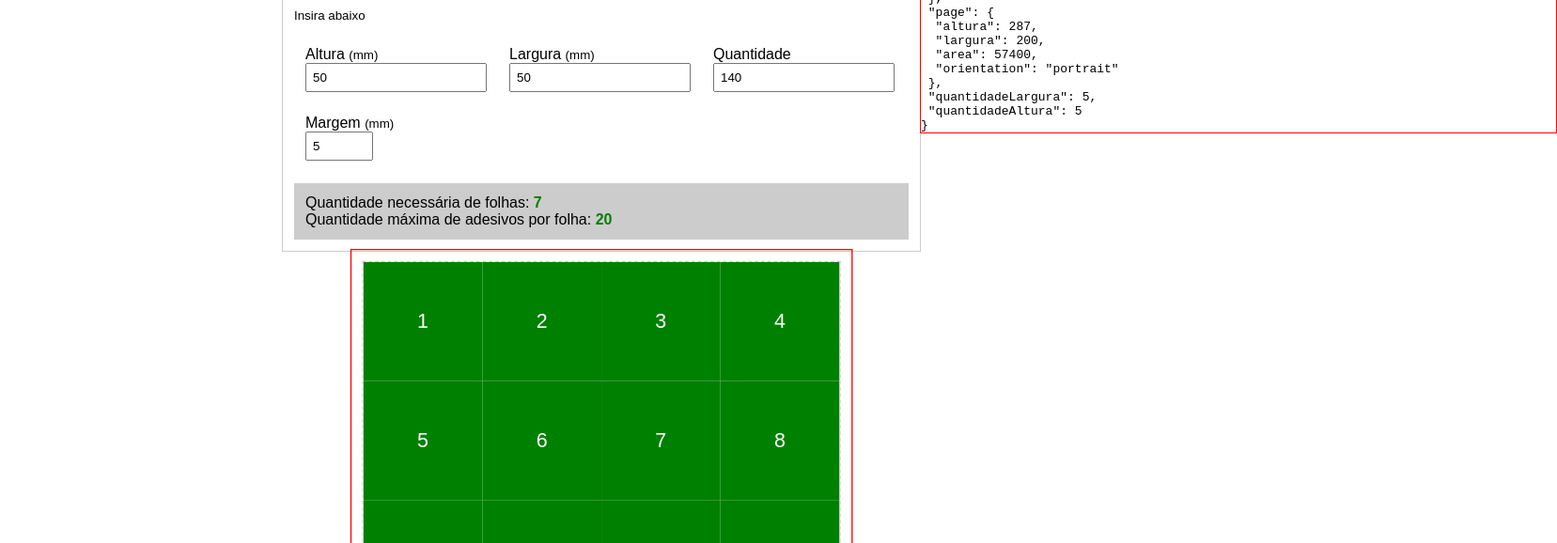
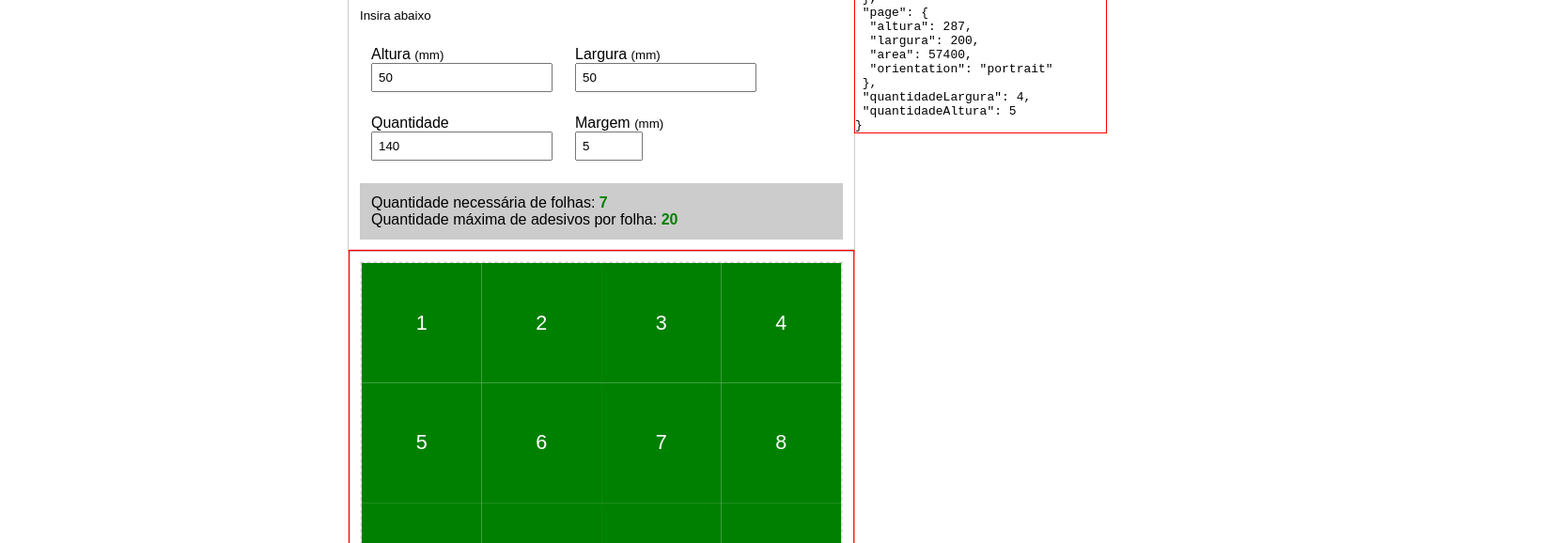
Before and after one commit to w-studies/distribute-stickers, a plain HTML site: page index.html in a window 1280 px wide. Shown: the part 94-672 px from the top of the page at 94% size, 1657 px wide, since content can reach past the window. Drawn offline with Linux system fonts and the light colour scheme.

Commit message:
fix: quant per width

```diff
--- a/assets/css/style.css
+++ b/assets/css/style.css
@@ -10,7 +10,7 @@ body {
 }
 
 main {
-  max-width: 680px;
+  max-width: 540px;
   border: thin solid #ccc;
   margin: 0 auto;
   position: relative;
@@ -50,7 +50,7 @@ main,
 .stage {
   width: calc(210mm - 2 * var(--margin));
   height: calc(297mm - 2 * var(--margin));
-  transform: scale(0.67) translateX(-50%);
+  transform: scale(0.675) translateX(-50%);
   transform-origin: top left;
   position: absolute;
   top: 100%;
@@ -109,5 +109,5 @@ input {
   left: 100%;
   top: 0;
   border: thin solid red;
-  width: 100%;
+  width: 50%;
 }
--- a/assets/js/app.js
+++ b/assets/js/app.js
@@ -50,7 +50,7 @@ const doTheMagic = () => {
 
   stage.innerHTML = ''
   stage.style.setProperty('--margin', `${margem}mm`)
-  stage.style.setProperty('top', `calc(100% + ${margem / 1.5}mm)`)
+  stage.style.setProperty('top', `calc(100% + ${margem / 1.475}mm)`)
 
   const maxItems = quantidade > maxItemsPerPage ? maxItemsPerPage : quantidade
 
@@ -66,7 +66,7 @@ const doTheMagic = () => {
     Quantidade máxima de adesivos por folha: <span>${maxItemsPerPage}</span>`
 
   document.querySelector('.logger').innerHTML = JSON.stringify(
-    { adesivo, page, quantidadeLargura: divisaoAlturas, quantidadeAltura: divisaoAlturas },
+    { adesivo, page, quantidadeLargura: divisaoLarguras, quantidadeAltura: divisaoAlturas },
     null,
     1
   )
--- a/index.html
+++ b/index.html
@@ -6,7 +6,7 @@
   <meta name="viewport"
     content="width=device-width, user-scalable=no, initial-scale=1.0, maximum-scale=1.0, minimum-scale=1.0">
   <meta http-equiv="X-UA-Compatible" content="ie=edge">
-  <title>Document</title>
+  <title>Quantas folhas A4 são necessárias para X adesivos</title>
   <link rel="stylesheet" href="assets/css/style.css">
 </head>
 
```
